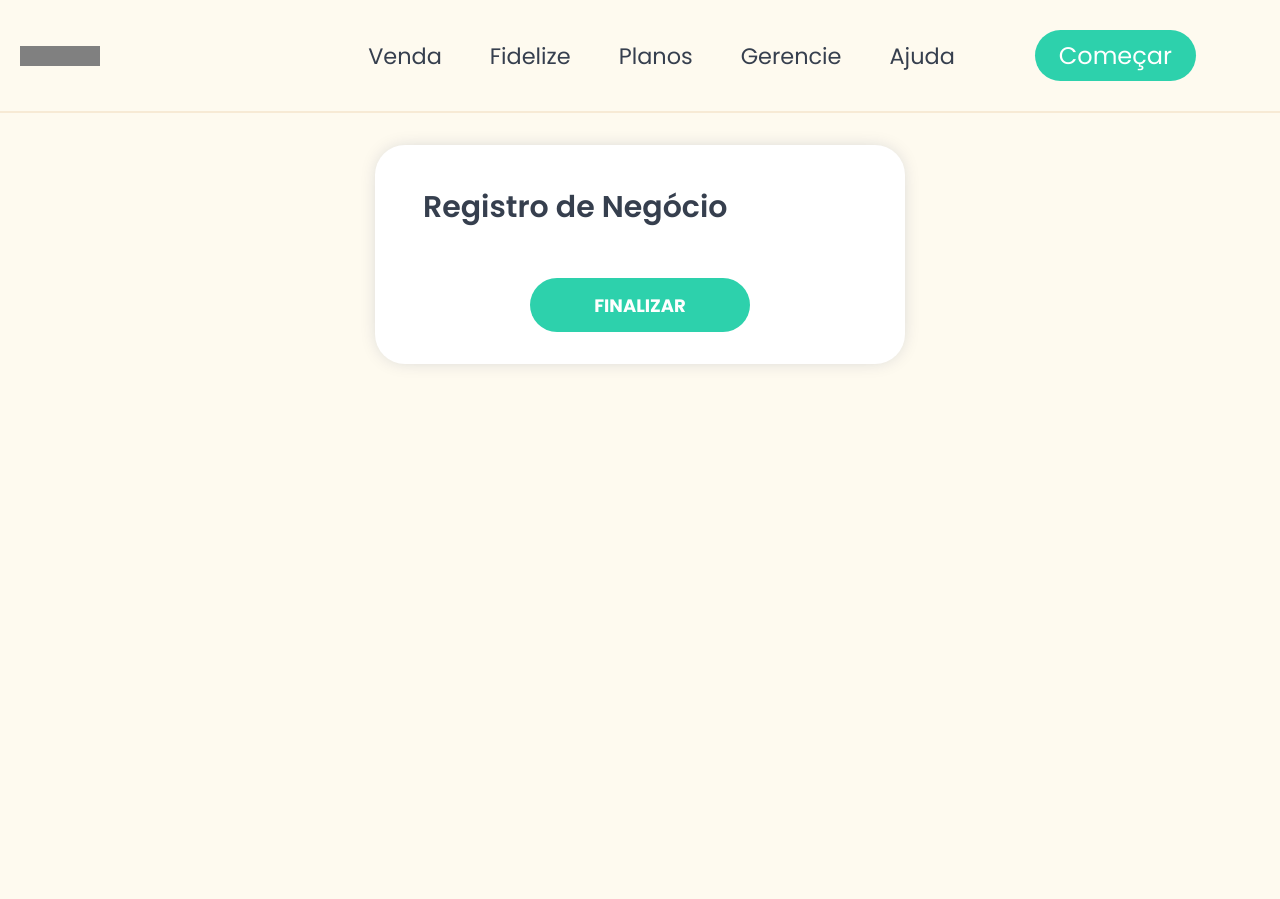
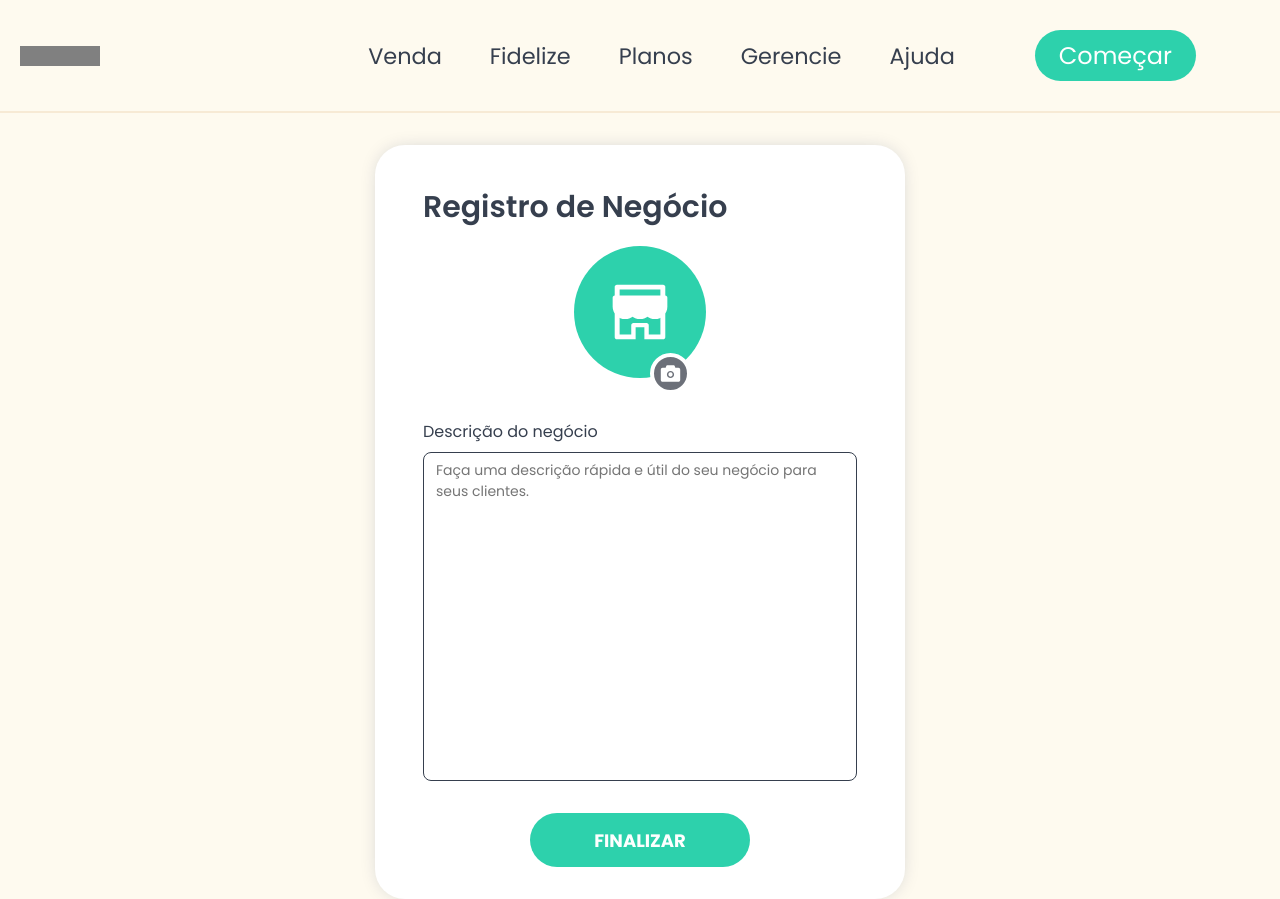
Before and after one commit to VictorCampelo/potty-dashboard, a Next.js app: page /business-register/finish in a window 1280 px wide. Before the commit the page ends 800 px from the top, so only its background shows below. Built offline with nearby package versions, Linux system fonts and the light colour scheme.

Commit message:
feat: Adicionada a página finished em business-register

```diff
--- /dev/null
+++ b/src/components/molecules/DescriptionInput/index.tsx
@@ -0,0 +1,36 @@
+import { Container } from './styles';
+
+interface DescriptionInput extends React.InputHTMLAttributes<HTMLTextAreaElement>{
+  label: string;
+  placeholder: string;
+  error?: boolean;
+  textError?: string;
+  flex?: number;
+}
+
+export const DescriptionInput = ({
+  label,
+  placeholder,
+  error,
+  textError = '',
+  flex = 1,
+  ...rest
+}: DescriptionInput) => {
+  return (
+    <Container flex={flex} error={error} >
+      <section className="labelContent">
+        <label>
+          {label}
+        </label>
+
+        {error && textError && <span>{textError}</span> }
+      </section>
+
+      <label className="inputContainter">
+        <textarea className="textArea" maxLength={500} placeholder={placeholder}
+        {...rest}
+        ></textarea>
+      </label>
+    </Container>
+  )
+}
--- /dev/null
+++ b/src/components/molecules/DescriptionInput/styles.ts
@@ -0,0 +1,72 @@
+import styled from "styled-components";
+
+interface ContainerProps {
+  error: boolean;
+  flex: number;
+}
+
+export const Container = styled.div<ContainerProps>`
+  width: auto;
+  max-width: 470px;
+  display: flex;
+  flex-direction: column;
+  ${(props) => 'flex: '+ props.flex + ';'}
+
+  .labelContent {
+    display: flex;
+    justify-content: space-between;
+    align-items: center;
+    padding-right: 6px;
+    margin-bottom: 0.5rem;
+
+    label {
+      font-size: 1rem;
+      ${(props) => props.error && "color: var(--red);"}
+    }
+
+    span {
+      color: var(--red);
+      font-size: 0.875rem;
+      font-weight: 500;
+    }
+  }
+
+  .inputContainter {
+    width: 100%;
+    height: 329px;
+    max-height: 329px;
+
+    display: flex;
+    justify-content: center;
+    align-items: flex-start;
+
+    border-radius: 8px;
+
+    padding-left: 12px;
+    padding-right: 12px;
+    padding-top: 7px;
+
+    background: white;
+    overflow: hidden;
+    border: 1px solid var(--black-800);
+
+    cursor: text;
+
+    .textArea {
+      width: 100%;
+      height: 98%;
+
+      font-size: 0.875rem;
+      border: none;
+      resize: none;
+
+      ${(props) => props.error && "color: var(--red);"}
+    }
+
+    .textArea:focus {
+      outline: none;
+    }
+
+    ${(props) => props.error && "border: 1px solid var(--red);"}
+  }
+`
--- /dev/null
+++ b/src/components/molecules/ShopImage/index.tsx
@@ -0,0 +1,38 @@
+import Image from "next/image"
+import { ReactElement } from 'react';
+
+import { Container } from './styles'
+
+interface ShopImage extends React.InputHTMLAttributes<HTMLInputElement>{
+  btnIcon: ReactElement;
+  icon: ReactElement;
+  image?: string;
+}
+
+const imageConfig = {
+  width: "500",
+  height: "500",
+}
+
+export const ShopImage = ({icon, image, btnIcon, ...rest}: ShopImage) => {
+  return (
+    <Container>
+      <div className="imageContainer">
+        {!image && (
+          <>
+            {icon}
+          </>
+      )}
+      {image && (
+        <Image
+        className="image"
+        src={image}
+        objectFit="fill"
+        width={imageConfig.width}
+        height={imageConfig.height} />
+      )}
+      </div>
+      <button type="button" className="imageBtn">{btnIcon}</button>
+    </Container>
+  )
+}
--- /dev/null
+++ b/src/components/molecules/ShopImage/styles.ts
@@ -0,0 +1,41 @@
+import styled from 'styled-components';
+
+export const Container = styled.div`
+  display:flex;
+  flex-direction: column;
+  align-items: center;
+
+  .imageContainer {
+    width: 132px;
+    height: 132px;
+
+    display: flex;
+    align-items: center;
+    justify-content: center;
+
+    border-radius: 50%;
+
+    color: var(--white);
+    background-color: var(--green-confirmation);
+    .image {
+      border-radius: 50%;
+    }
+  }
+  .imageBtn {
+      position: relative;
+      left: 30px;
+      bottom: 25px;
+
+      display: flex;
+      align-items: center;
+      justify-content: center;
+
+      width: 41px;
+      height: 41px;
+
+      background-color: #6C7079;
+
+      border-radius: 50%;
+      border: 4px solid var(--white);
+    }
+`
--- a/src/pages/business-register/finish/index.tsx
+++ b/src/pages/business-register/finish/index.tsx
@@ -2,21 +2,16 @@ import Header from "../../../components/molecules/Header";
 import Head from "next/head";
 import { Container } from "../../../styles/pages/preLogin";
 
-import { FiMail, FiUser } from 'react-icons/fi';
-import { HiOutlineLocationMarker } from 'react-icons/hi';
-import { Input } from "../../../components/molecules/Input";
+import { DescriptionInput } from "../../../components/molecules/DescriptionInput";
+import { ShopImage } from "../../../components/molecules/ShopImage"
 import { useState } from "react";
 import { Button } from "../../../components/atoms/Button";
-import { FaHome } from "react-icons/fa";
-import { BiBuildings, BiMapAlt } from "react-icons/bi";
+import { AiFillShop, AiFillCamera } from "react-icons/ai";
 import Router from "next/router";
-import { AiFillFacebook, AiFillLinkedin, AiFillPhone, AiOutlineWhatsApp } from "react-icons/ai";
 
 const BusinessRegister = () => {
-  const [number, setNumber] = useState('');
-  const [facebookUrl , setFacebookUrl] = useState('');
-  const [linkedinUrl, setLinkedinUrl] = useState('');
-  const [whatsappUrl, setWhatsappUrl] = useState('');
+  const [desc, setDesc] = useState('');
+
 
   function handleFinishRegister() {
     Router.push('/')
@@ -35,8 +30,21 @@ const BusinessRegister = () => {
             <h1> Registro de Negócio </h1>
           </div>
 
+          <div className="imageContainer">
+            <ShopImage
+            // image={"/images/shop-test.png"} // Imagem para o perfil do Shop
+            icon={<AiFillShop size={70} color="var(--white)" />}
+            btnIcon={<AiFillCamera size={23} color="var(--white)"/>}
+            />
+          </div>
+
           <div className="inputContainer">
-
+            <DescriptionInput
+            label="Descrição do negócio"
+            placeholder="Faça uma descrição rápida e útil do seu negócio para seus clientes."
+            value={desc}
+            onChange={text => setDesc(text.target.value)}
+            />
           </div>
 
           <div className="buttonContainer">
```
Also changed, not shown: src/pages/business-register/index.tsx (+35 -27 lines), 1 other file (tests, documents, lock files or other folders).
